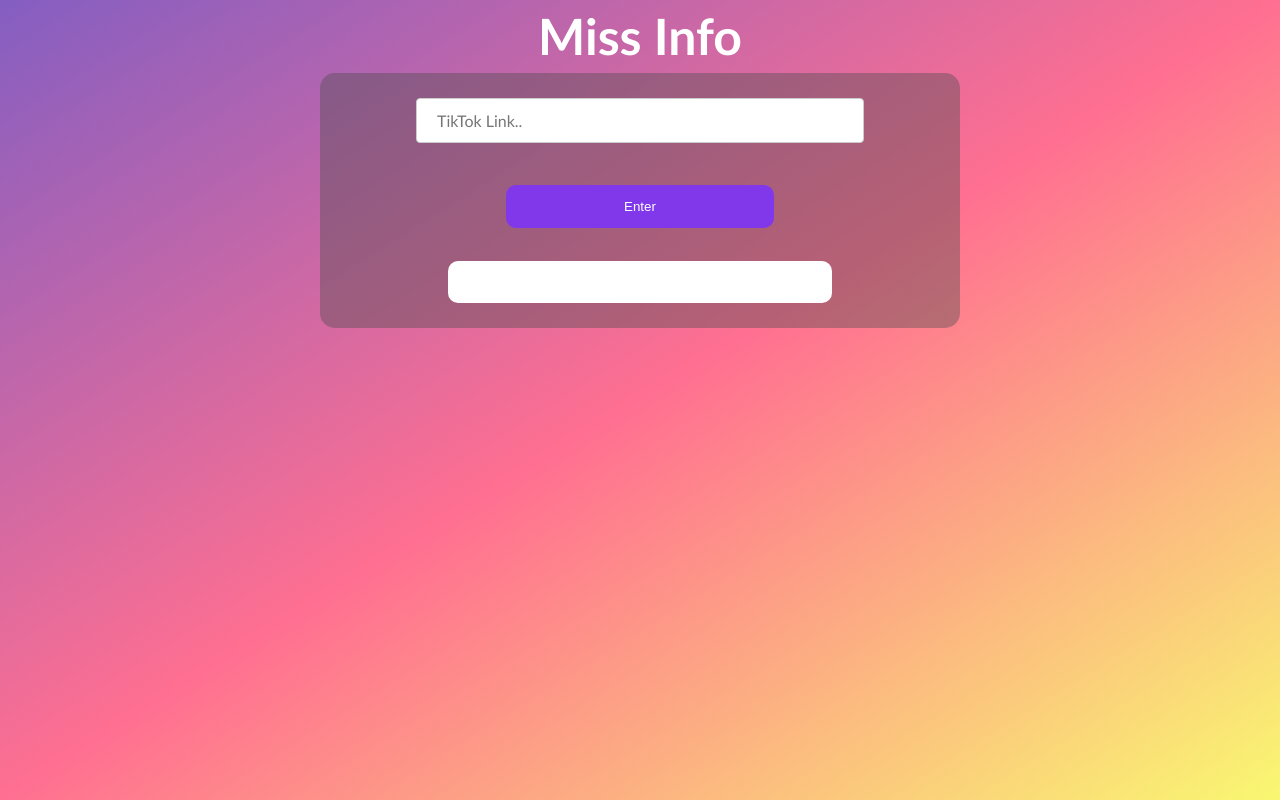
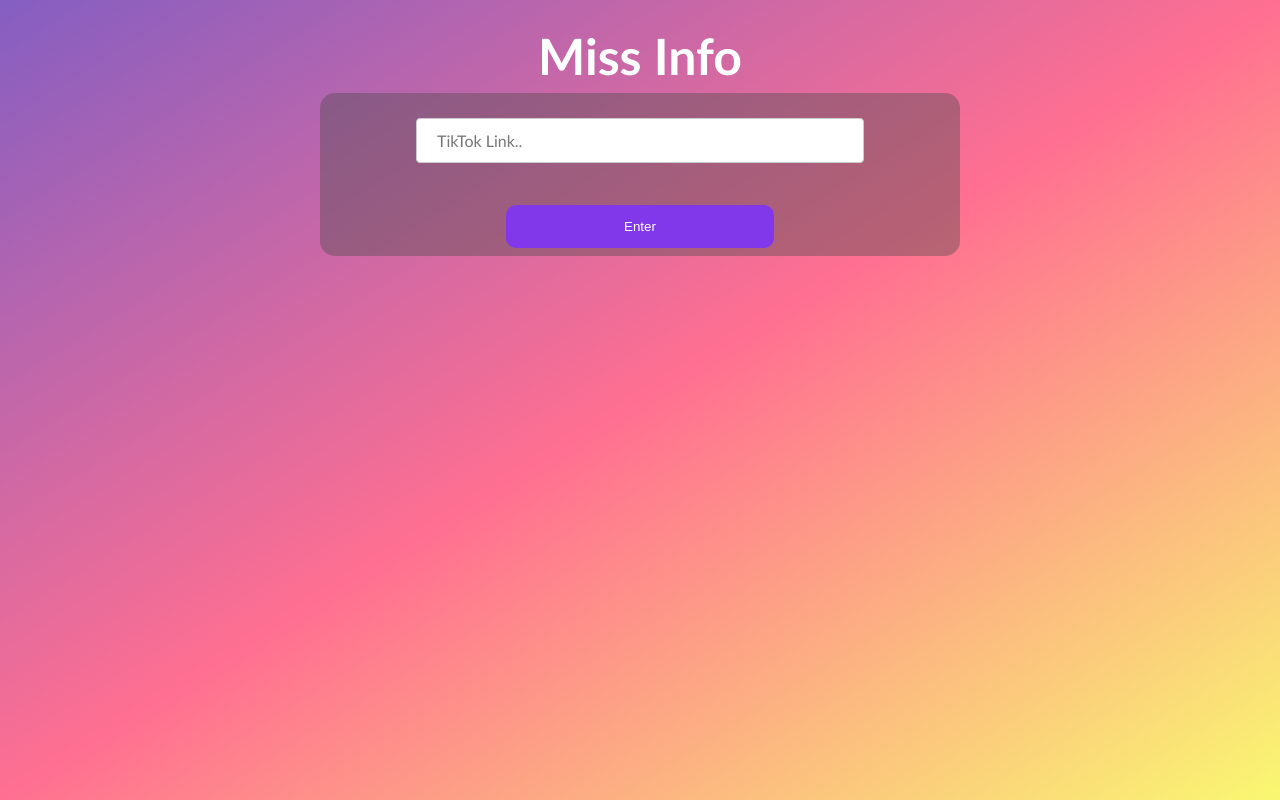
Before and after one commit to inkyant/cruz-hacks-2024, a React (Create React App) app in the folder client/: page / in a window 1280 px wide. Built offline with nearby package versions, Linux system fonts and the light colour scheme; the HTML template or start-up script is replaced by a standard one.

Commit message:
improve view when ungenerated

```diff
--- a/client/src/App.css
+++ b/client/src/App.css
@@ -86,10 +86,11 @@
 .outtxt{
   padding:5px;
 }
+
 .titlebx{
   display: flex;
   flex-direction: column;
-  margin-top:0;
+  margin-top: 20px;
   padding-top:0;
 }
 
--- a/client/src/App.js
+++ b/client/src/App.js
@@ -74,7 +74,7 @@
           <div style={{ display: 'flex', justifyContent: 'center', display: parseUrl(urlString) == "" ? 'none' : '' }}>
             <TikTokEmbed url={parseUrl(urlString)} width={325} />
           </div>
-          <div className="outbx">
+          <div className="outbx" style={{display: infoString == "" ? "none" : ""}}>
             {loading ? <Loader/> : <p className="outtxt" id="demo">{infoString}</p>}
           </div>
           <div className="outbx" style={{display: snopesString == "" ? "none" : ""}}>
@@ -83,10 +83,6 @@
 
           </div>
         </div>
-
-        <footer className="footer">
-
-        </footer>
       </body>
     </div>
   );
```
